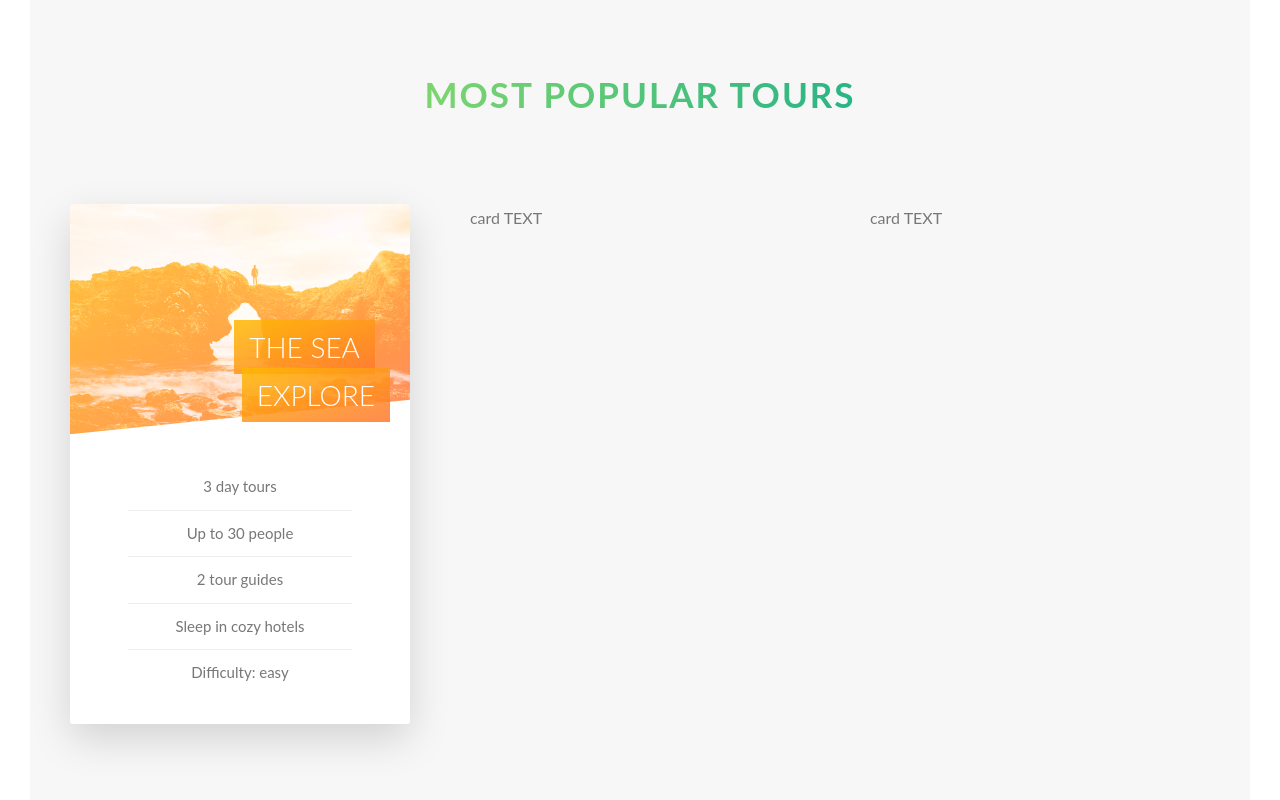
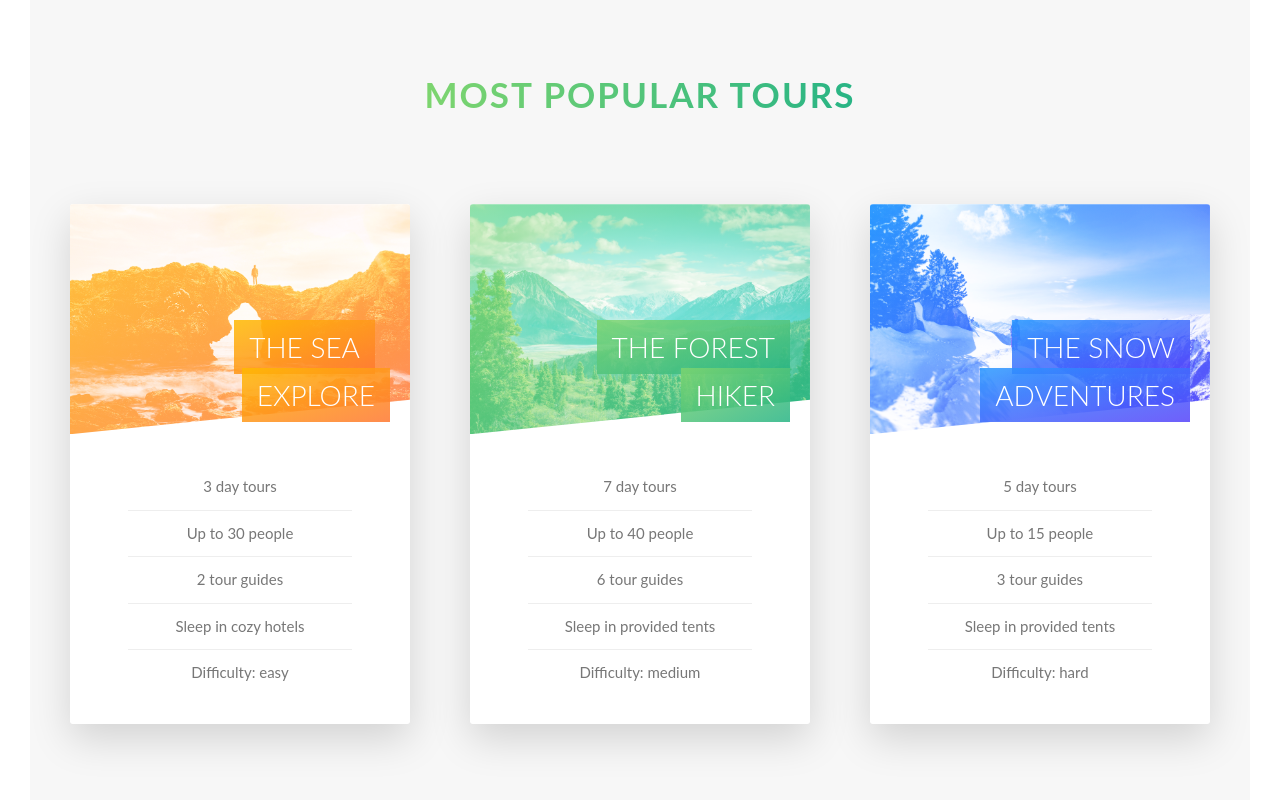
Before and after one commit to Stalker-Pro/My_adaptive_site, a website: page index.html in a window 1280 px wide. Shown: the part 2296-3096 px from the top of the page. Drawn offline with Linux system fonts and the light colour scheme.

Commit message:
CARD FULL CREATED

```diff
--- a/index.html
+++ b/index.html
@@ -141,6 +141,7 @@
 					<h2 class="heading-secondary">Most popular tours</h2>
 				</div>
 
+				<!-- CARD 1 -->
 				<div class="row">
 					<div class="col-1-of-3">
 						<div class="card">
@@ -170,19 +171,82 @@
 										<p class="card__price-only">Only</p>
 										<p class="card__price-value">$297</p>
 									</div>
-									<a href="#" class="btn btn--white">Book now!</a>
+									<a href="#" class="btn btn--white">Buy now!</a>
 								</div>
 							</div>
 						</div>
 					</div>
 
+					<!-- CARD 2 -->
 					<div class="col-1-of-3">
-						<div class="card">card TEXT</div>
+						<div class="card">
+							<div class="card__side card__side--front">
+								<div class="card__picture card__picture--2">&nbsp;</div>
+
+								<h4 class="card__heading">
+									<span class="card__heading-span card__heading-span--2">
+										The Forest Hiker
+									</span>
+								</h4>
+
+								<div class="card__details">
+									<ul>
+										<li>7 day tours</li>
+										<li>Up to 40 people</li>
+										<li>6 tour guides</li>
+										<li>Sleep in provided tents</li>
+										<li>Difficulty: medium</li>
+									</ul>
+								</div>
+							</div>
+							<div class="card__side card__side--back card__side--back-2">
+								<div class="card__cta">
+									<!--call to action box  -->
+									<div class="card__price-box">
+										<p class="card__price-only">Only</p>
+										<p class="card__price-value">$497</p>
+									</div>
+									<a href="#" class="btn btn--white">Buy now!</a>
+								</div>
+							</div>
+						</div>
 					</div>
 
+					<!-- CARD 3 -->
 					<div class="col-1-of-3">
-						<div class="card">card TEXT</div>
+						<div class="card">
+							<div class="card__side card__side--front">
+								<div class="card__picture card__picture--3">&nbsp;</div>
+
+								<h4 class="card__heading">
+									<span class="card__heading-span card__heading-span--3">
+										The Snow Adventures
+									</span>
+								</h4>
+
+								<div class="card__details">
+									<ul>
+										<li>5 day tours</li>
+										<li>Up to 15 people</li>
+										<li>3 tour guides</li>
+										<li>Sleep in provided tents</li>
+										<li>Difficulty: hard</li>
+									</ul>
+								</div>
+							</div>
+							<div class="card__side card__side--back card__side--back-3">
+								<div class="card__cta">
+									<!--call to action box  -->
+									<div class="card__price-box">
+										<p class="card__price-only">Only</p>
+										<p class="card__price-value">$897</p>
+									</div>
+									<a href="#" class="btn btn--white">Buy now!</a>
+								</div>
+							</div>
+						</div>
 					</div>
+
 				</div>
 			</section>
 		</main>
--- a/sass/components/_card.scss
+++ b/sass/components/_card.scss
@@ -34,6 +34,20 @@
 					$color-secondary-dark
 				);
 			}
+			&-2 {
+				background-image: linear-gradient(
+					to right bottom,
+					$color-primary-light,
+					$color-primary-dark
+				);
+			}
+			&-3 {
+				background-image: linear-gradient(
+					to right bottom,
+					$color-tertiary-light,
+					$color-tertiary-dark
+				);
+			}
 		}
 	}
 
@@ -62,10 +76,20 @@
 				url(/img/nat-5.jpg);
 		}
 		&--2 {
-			background-image: url(/img/nat-5.jpg);
+			background-image: linear-gradient(
+					to right bottom,
+					$color-primary-light,
+					$color-primary-dark
+				),
+				url(/img/nat-6.jpg);
 		}
 		&--3 {
-			background-image: url(/img/nat-5.jpg);
+			background-image: linear-gradient(
+					to right bottom,
+					$color-tertiary-light,
+					$color-tertiary-dark
+				),
+				url(/img/nat-7.jpg);
 		}
 	}
 
@@ -90,6 +114,20 @@
 				to right bottom,
 				rgba($color-secondary-light, 0.85),
 				rgba($color-secondary-dark, 0.85)
+			);
+		}
+		&--2 {
+			background-image: linear-gradient(
+				to right bottom,
+				rgba($color-primary-light, 0.85),
+				rgba($color-primary-dark, 0.85)
+			);
+		}
+		&--3 {
+			background-image: linear-gradient(
+				to right bottom,
+				rgba($color-tertiary-light, 0.85),
+				rgba($color-tertiary-dark, 0.85)
 			);
 		}
 	}
```
Also changed, not shown: styles(css)/style.css.
